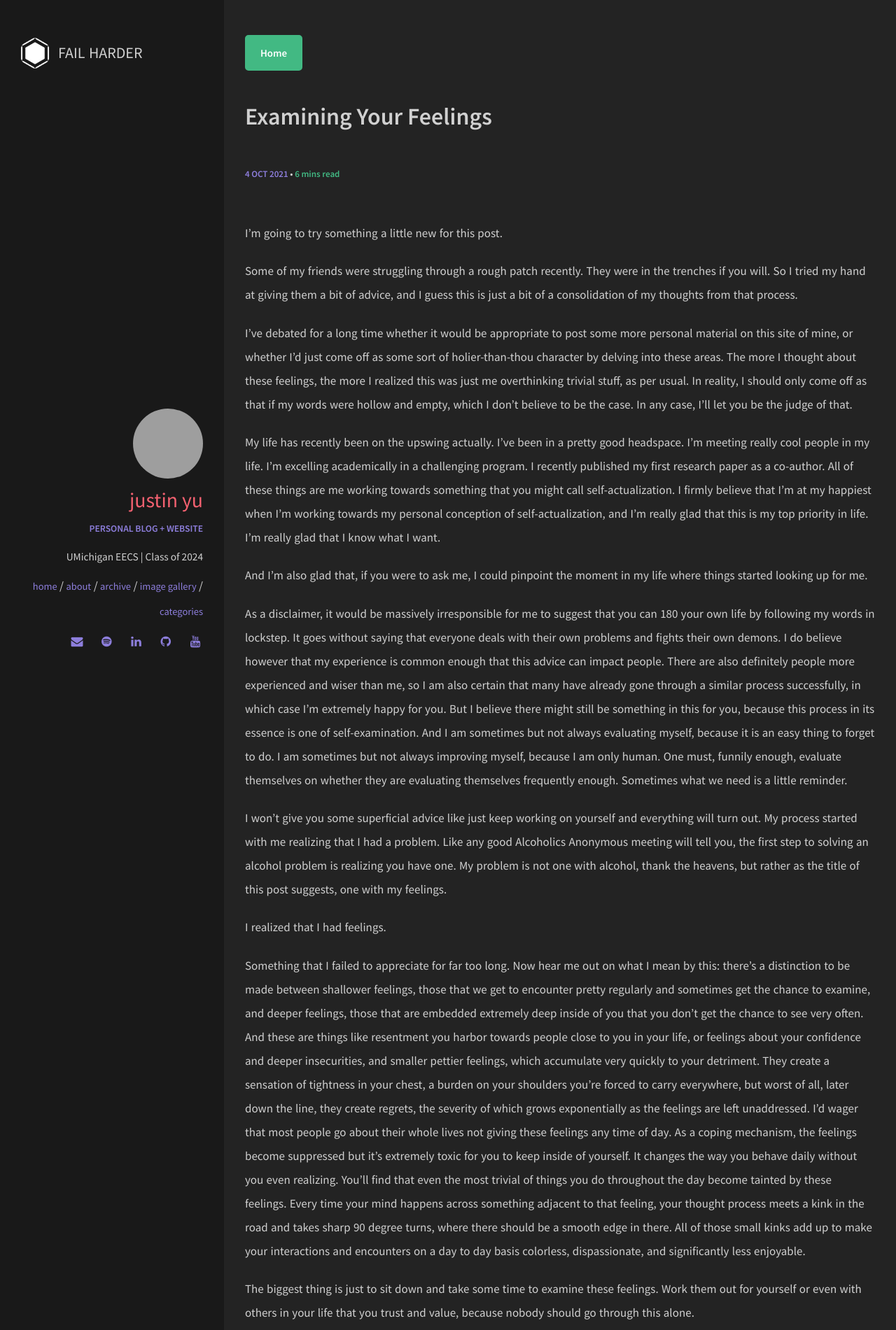
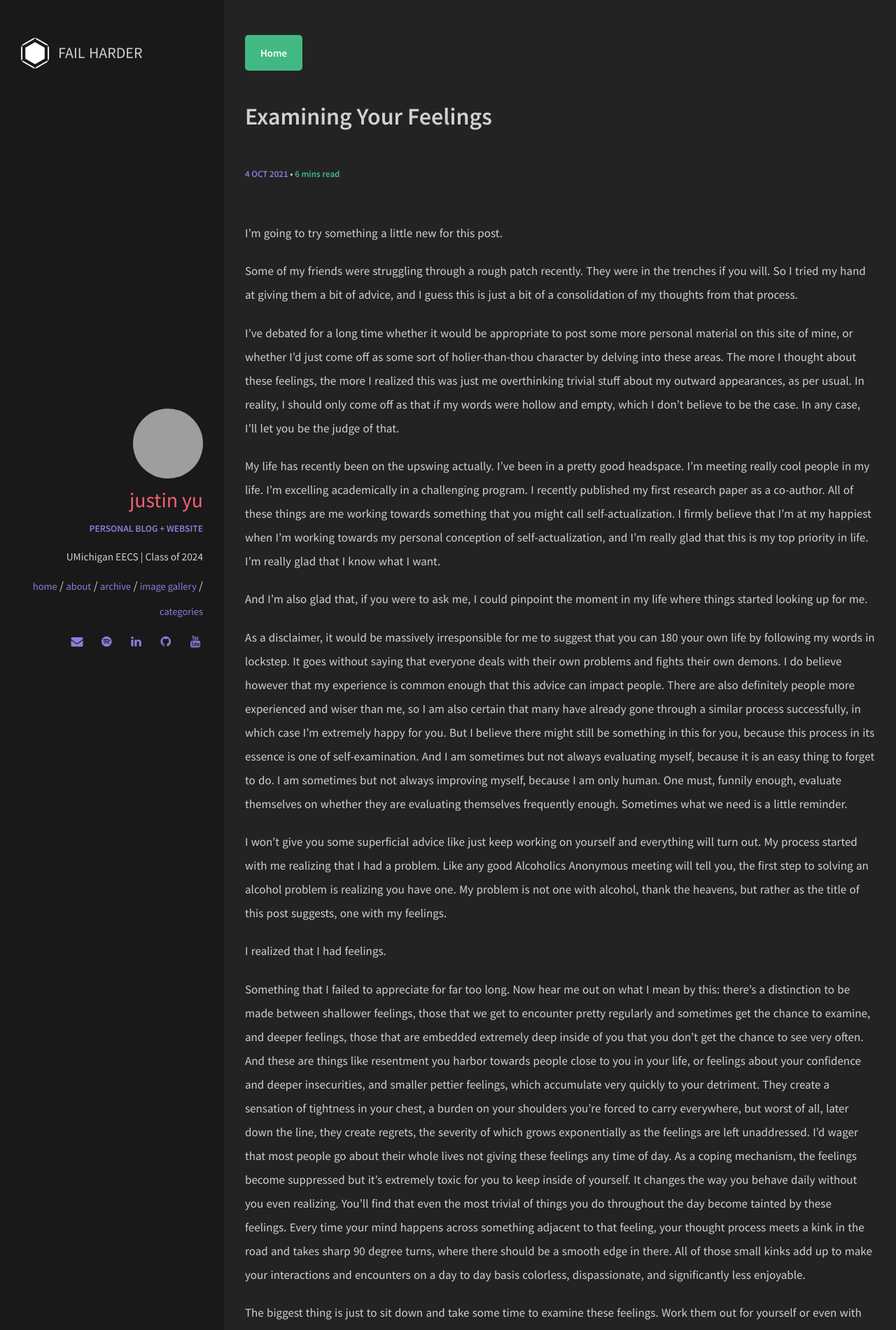
Before and after one commit to uynitsuj/uynitsuj.github.io, a Jekyll site: the page built from _posts/2021-10-04-Examining-Your-Feelings.md, in a window 1280 px wide. Shown: the top 1901 px of the page at 70% size. Built offline with Jekyll 4.4.1, drawn with Linux system fonts in a browser that asks for light colours.

Commit message:
Update 2021-10-04-Examining-Your-Feelings.md

```diff
--- a/_posts/2021-10-04-Examining-Your-Feelings.md
+++ b/_posts/2021-10-04-Examining-Your-Feelings.md
@@ -9,7 +9,7 @@
 
 Some of my friends were struggling through a rough patch recently. They were in the trenches if you will. So I tried my hand at giving them a bit of advice, and I guess this is just a bit of a consolidation of my thoughts from that process.
 
-I've debated for a long time whether it would be appropriate to post some more personal material on this site of mine, or whether I'd just come off as some sort of holier-than-thou character by delving into these areas. The more I thought about these feelings, the more I realized this was just me overthinking trivial stuff, as per usual. In reality, I should only come off as that if my words were hollow and empty, which I don't believe to be the case. In any case, I'll let you be the judge of that.
+I've debated for a long time whether it would be appropriate to post some more personal material on this site of mine, or whether I'd just come off as some sort of holier-than-thou character by delving into these areas. The more I thought about these feelings, the more I realized this was just me overthinking trivial stuff about my outward appearances, as per usual. In reality, I should only come off as that if my words were hollow and empty, which I don't believe to be the case. In any case, I'll let you be the judge of that.
 
 My life has recently been on the upswing actually. I've been in a pretty good headspace. I'm meeting really cool people in my life. I'm excelling academically in a challenging program. I recently published my first research paper as a co-author. All of these things are me working towards something that you might call self-actualization. I firmly believe that I’m at my happiest when I’m working towards my personal conception of self-actualization, and I’m really glad that this is my top priority in life. I’m really glad that I know what I want.
 
```
